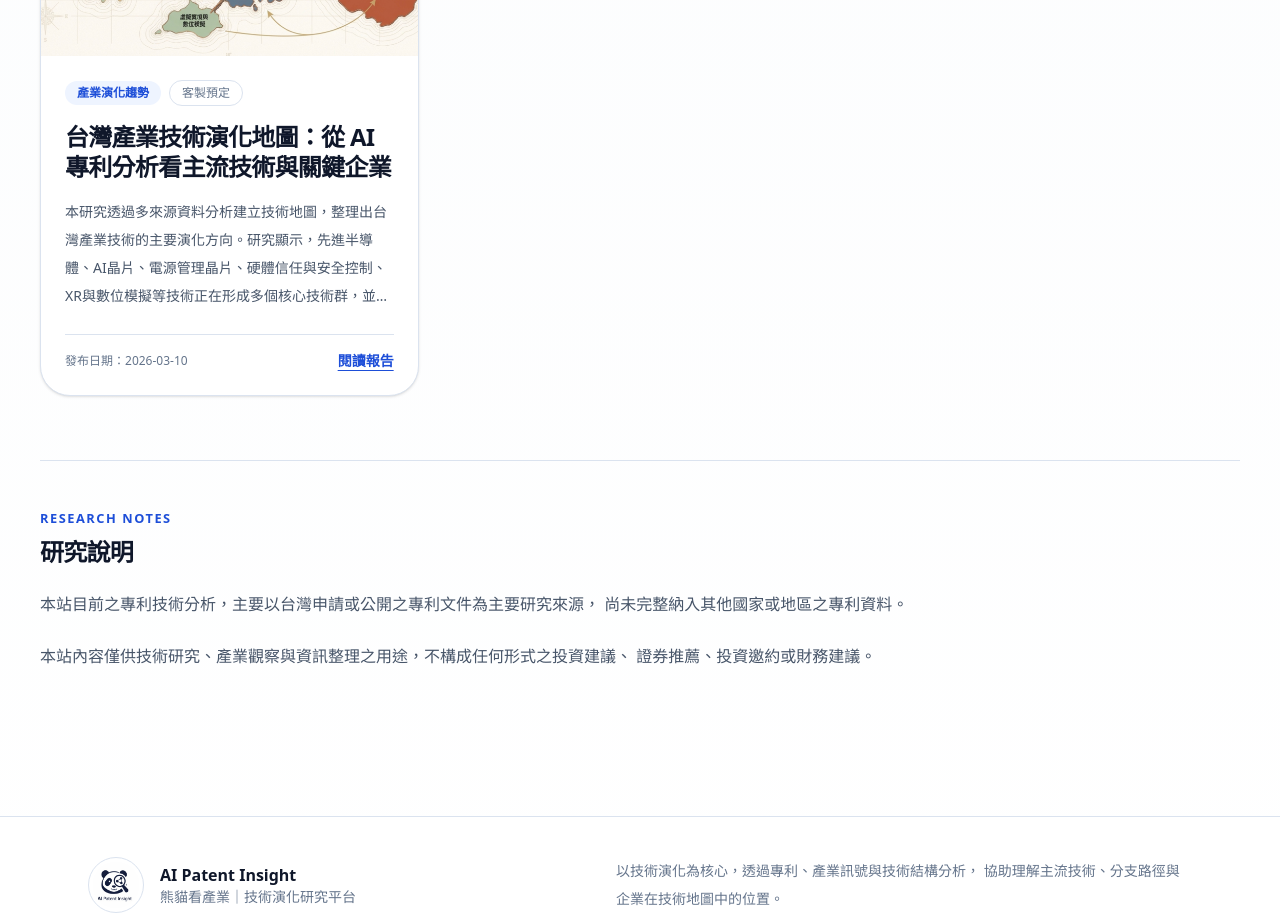
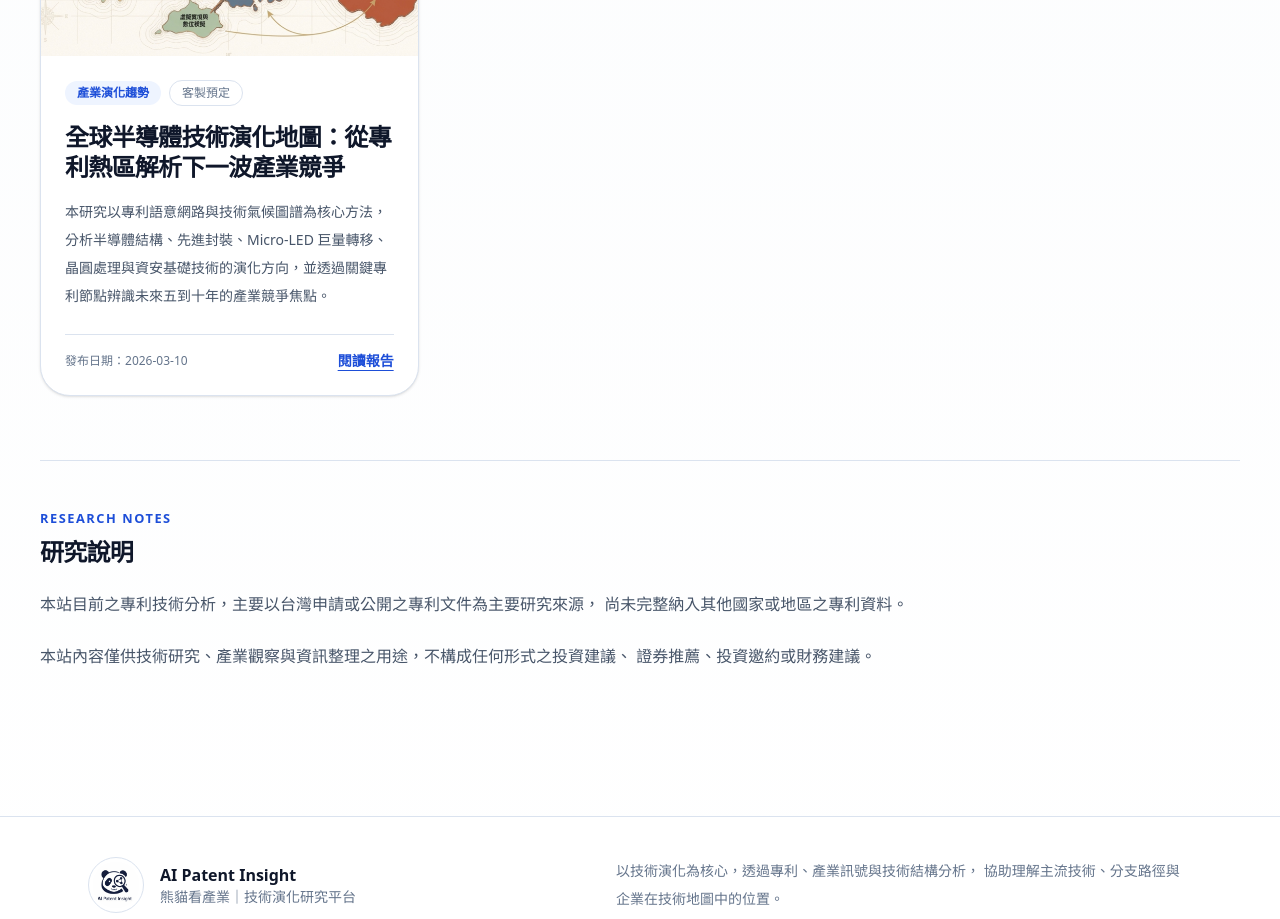
Before and after one commit to jzhangsys/aipatentinsight, a Next.js app: page /reports in a window 1280 px wide. Shown: the part 1340-2259 px from the top of the page. Built offline with nearby package versions, Linux system fonts and the light colour scheme.

Commit message:
Replace Taiwan report with semiconductor climate map article

```diff
--- a/content/reports/reports.ts
+++ b/content/reports/reports.ts
@@ -182,109 +182,119 @@ export const reports: ReportItem[] = [
   },
 
 
-  {
+    {
     slug: "taiwan-technology-evolution-map",
-    title: "台灣產業技術演化地圖：從 AI 專利分析看主流技術與關鍵企業",
+    title: "全球半導體技術演化地圖：從專利熱區解析下一波產業競爭",
     summary:
-      "本研究透過多來源資料分析建立技術地圖，整理出台灣產業技術的主要演化方向。研究顯示，先進半導體、AI晶片、電源管理晶片、硬體信任與安全控制、XR與數位模擬等技術正在形成多個核心技術群，並由不同企業在其中扮演關鍵角色。本報告嘗試從整體結構角度，理解這些技術如何在產業中形成互動關係。",
+      "本研究以專利語意網路與技術氣候圖譜為核心方法，分析半導體結構、先進封裝、Micro-LED 巨量轉移、晶圓處理與資安基礎技術的演化方向，並透過關鍵專利節點辨識未來五到十年的產業競爭焦點。",
     category: "產業演化趨勢",
     status: "custom-only",
     coverImage: "/images/reports/global-patent-technology-landscape-2026-cover.jpg",
     publishedAt: "2026-03-10",
     aiSummary: [
-      "本研究以台灣申請專利為主要資料來源，結合多源訊號與結構分析，辨識出台灣產業技術地圖中的主流與分支路徑。",
-      "整體技術結構可理解為由製造主幹、技術支撐層、系統整合層與應用擴散層所構成，不同企業則位於不同技術位置。",
-      "本文目的在於協助理解技術演化與公司定位，不構成任何投資建議。"
+      "2026 年半導體與顯示產業的競爭核心，正在從專利數量轉向技術熱區、橋接節點與技術轉折區域。",
+      "目前最值得關注的四個技術方向為半導體結構與記憶體微縮、先進封裝與光電整合、Micro-LED 巨量轉移，以及晶圓處理與精密檢測。",
+      "南亞科技、矽品精密、友達光電、台積電與中華電信等公司，分別在不同技術氣候區域中佔據關鍵位置。"
     ],
     faqs: [
       {
-        question: "什麼是技術演化地圖？",
+        question: "這篇研究的核心問題是什麼？",
         answer:
-          "技術演化地圖是將不同技術主題與其關聯結構整理成一張可被理解的產業地圖，用來觀察哪些技術位於主流、哪些屬於分支，以及不同公司在其中的角色。"
+          "本文要回答的核心問題，是 2026 年半導體與顯示產業的競爭焦點正在往哪些技術區域集中，以及哪些專利節點最值得持續追蹤。"
+      },
+      {
+        question: "什麼是技術熱區？",
+        answer:
+          "技術熱區是指專利密度、研發投入與競爭強度都相對較高的區域，通常代表該技術已經成為產業核心戰場。"
+      },
+      {
+        question: "什麼是橋接專利？",
+        answer:
+          "橋接專利是能夠連接不同技術團塊的關鍵專利，例如封裝技術可以同時連接晶片設計、散熱、通訊模組與系統整合。"
       },
       {
         question: "這篇研究的專利資料範圍是什麼？",
         answer:
-          "本文目前主要以台灣申請或公開之專利文件作為研究來源，尚未完整納入其他國家或地區之專利資料。"
+          "本文以目前系統中的專利資料與技術相態分析結果為基礎，並以對應專利號、公司與技術定位進行解讀。"
       },
       {
         question: "這篇內容是否構成投資建議？",
         answer:
           "不是。本文僅供技術研究、產業觀察與資訊整理之用途，不構成任何形式之投資建議、證券推薦、投資邀約或財務建議。"
-      },
-      {
-        question: "為什麼會提到公司名稱？",
-        answer:
-          "文中提及公司名稱，是為了說明企業在技術地圖中的結構位置與技術角色，不代表任何投資立場或價值判斷。"
       }
     ],
     sections: [
       {
-        heading: "為什麼要畫技術地圖",
+        heading: "AI 摘要",
         paragraphs: [
-          "當技術開始快速演化時，單一專利或單一公司已經很難解釋整個產業的方向。真正重要的是整體技術結構。",
-          "本研究嘗試透過專利資料、產業資訊與市場訊號等多種來源，整理出台灣產業技術之間的結構關係，並將這些關係轉換為一張技術地圖。",
-          "這張地圖不是單純的排名，而是試圖理解哪些技術正在形成主流、哪些技術仍在探索，以及不同公司在其中扮演的角色。"
+          "最新專利資料顯示，2026 年半導體與顯示產業的競爭核心不再只是專利總量，而是技術熱區、橋接節點與技術轉折區域的控制能力。",
+          "透過技術氣候圖譜可以觀察到四個高關注領域：半導體結構與記憶體微縮、先進封裝與光電整合、Micro-LED 巨量轉移，以及晶圓處理與精密檢測。",
+          "在這些技術區域中，南亞科技 TWI794094B、矽品精密 TWI793024B、友達光電 TWI800409B、台積電 TWI802449B 與中華電信 TWI802413B，分別代表不同層級的產業關鍵節點。"
         ]
       },
       {
-        heading: "研究方法概念",
+        heading: "技術氣候圖譜：理解產業創新結構",
         paragraphs: [
-          "本研究首先透過多來源資料建立技術集合，包括專利資料、產業輿情、資本市場資訊與總體經濟訊號。",
-          "接著透過結構分析方法整理技術之間的關係，建立技術空間中的位置與鄰近關係。",
-          "在此基礎上，再觀察技術的時間演化狀態，並透過企業資料理解不同公司在技術地圖中的位置。",
-          "最後從企業策略角度觀察不同技術之間的競合關係，以理解產業演化可能出現的方向。"
+          "在 Technology Climate Map 中，每一件專利都被視為技術網路中的動態節點，而不是靜態法律文件。透過專利語意、引用結構與時間演化，可以觀察技術如何形成熱區、冷海、橋接節點與湍流剪切帶。",
+          "Hot 代表高研發密度與產業核心競爭區，Dormant 代表目前活性較低但可能成為未來突破點，Bridge 代表連接不同技術領域的關鍵節點，Turbulence 則對應技術路線不穩定、容易出現重大轉折的區域。",
+          "這種分析方式的價值，在於讓技術演化不再只是抽象敘事，而能以地圖與氣候的方式被觀察、比較與判讀。"
         ]
       },
       {
-        heading: "半導體技術核心",
+        heading: "趨勢一：半導體結構與記憶體微縮",
         paragraphs: [
-          "台灣產業技術地圖的底層主幹仍然是半導體製造、製程設備、材料與記憶體支撐能力。這些能力不一定都直接面向終端市場，但它們決定了整體技術系統能否持續推進。",
-          "從技術地圖的角度來看，半導體核心不是單一公司或單一節點，而是一整組彼此支撐的技術群，包含製造、設備、光罩、材料與儲存體系。",
-          "這也是為什麼理解台灣產業時，不能只看終端產品，而要先看底層技術主幹是否穩固。"
+          "記憶體技術目前仍位於半導體創新的核心熱區。研發焦點集中在 FinFET 鰭片結構、Air Cavity 寄生電容抑制，以及電容轉接結構優化等方向。",
+          "其中，南亞科技的 TWI794094B 聚焦於鰭片半導體結構製備方法，屬於典型熱浪中心節點，顯示南亞科技在 DRAM 製程技術上的長期投入與穩定續航力。",
+          "另一方面，長鑫存儲的 TWI801305B 雖然目前偏向 Dormant，但位於熱區邊界，代表其比較器電路與失配校正技術仍具有未來性能優化的觀察價值。"
         ]
       },
       {
-        heading: "AI專用晶片",
+        heading: "趨勢二：先進封裝與光電整合",
         paragraphs: [
-          "在半導體主幹之上，AI專用晶片正逐漸形成新的主流技術節點。這類技術不只是傳統晶片設計的延伸，而是針對推論、訓練與特定運算負載所做的專門化硬體路徑。",
-          "AI專用晶片的重要性在於，它使整體技術地圖從通用運算逐步轉向任務導向運算，也讓技術競爭從製程與效能，進一步延伸到架構與工作負載最佳化。",
-          "因此，AI晶片不只是產品機會，而是整張技術地圖中最具方向性的中樞節點之一。"
+          "隨著 AI 與高效能運算需求增加，封裝技術已從傳統保護功能轉變為系統整合平台。高散熱封裝、天線整合與光電混合封裝正在快速升溫。",
+          "矽品精密的 TWI793024B 代表的是整合多組天線與散熱體的電子封裝技術。這類專利位於技術熱區，對 AI 伺服器、高速通訊與高熱密度系統都具有明顯價值。",
+          "信通綠能的 TWI800381B 則聚焦於覆晶封裝功率電晶體模組，目標在於降低寄生電感並提升功率輸出效率，屬於高功率應用與系統級整合的重要路徑。"
         ]
       },
       {
-        heading: "電源管理晶片",
+        heading: "趨勢三：Micro-LED 與巨量轉移",
         paragraphs: [
-          "當高效能運算與AI工作負載持續成長時，電源管理晶片的重要性也同步上升。這類技術往往不像處理器或記憶體那樣受到注意，但它們決定了整個系統能否穩定、高效地運作。",
-          "在技術地圖中，電源管理屬於典型的支撐層技術。它不一定位於最外顯的主流敘事中心，卻對伺服器、邊緣裝置、行動設備與高運算平台具有基礎影響。",
-          "也因此，電源管理晶片是理解技術演化時不可忽略的隱性主幹之一。"
+          "顯示產業正在從 LCD 與 OLED 向 Micro-LED 演化，而目前最大的技術瓶頸之一，就是如何有效完成巨量轉移。",
+          "友達光電的 TWI800409B 是典型的核心節點。這件專利聚焦於負壓式發光元件轉移設備，直接對應 Micro-LED 量產中的轉移效率與穩定性問題。",
+          "另一件值得注意的專利是創新服務的 TWI800448B。該技術利用磁吸力與負壓吸力提升巨量轉移的精準度，顯示顯示產業的核心戰場，已經從面板驅動進一步轉向設備工程與轉移機制。"
         ]
       },
       {
-        heading: "硬體信任與安全控制",
+        heading: "趨勢四：晶圓處理與精密檢測",
         paragraphs: [
-          "隨著資料中心、伺服器與AI基礎設施的複雜度提高，資訊安全控制也逐漸從軟體層延伸到硬體信任層。這使得安全控制不再只是附屬功能，而成為平台可信任性的核心條件。",
-          "在本研究中，這一層更適合被理解為硬體信任與安全控制，包括裝置身分、韌體驗證、遠端管理與平台可信任機制。",
-          "從技術地圖的角度來看，這類技術扮演的是控制節點角色。它不只是保護系統，更在整個技術結構中定義哪些系統能被信任、管理與延伸。"
+          "當製程節點逐漸逼近物理極限，晶圓預處理、表面檢測與固晶狀態辨識的重要性快速上升。這一區域往往不是最熱的主戰場，卻常常是最早出現技術分叉的位置。",
+          "西安奕斯偉的 TWI789328B 目前雖偏向 Dormant，但在技術氣候圖譜中屬於值得長期追蹤的轉折候選。這表示該技術雖然現在能量較低，但周圍技術環境正持續施加壓力。",
+          "梭特科技的 TWI803343B 則顯示出另一種價值：即使表面上不是熱區主角，仍然可能透過檢測方法連接製程設備、封裝與品質控制等多個技術群落。"
         ]
       },
       {
-        heading: "XR與數位模擬",
+        heading: "橋接專利與產業整合能力",
         paragraphs: [
-          "XR與數位模擬代表技術地圖由底層運算能力向外擴散後的重要應用層。這些技術整合了影像、感測、運算與互動能力，使技術系統不再停留於硬體層，而能進入更具體的使用場景。",
-          "從結構上看，XR不是孤立產業，而是AI運算、視覺處理、感測與裝置能力在更高層次上的匯流點。",
-          "因此，XR與數位模擬更適合被放在技術地圖的外圍擴散層，用來觀察底層主幹如何逐步轉化為可感知的應用場景。"
+          "在技術網路中，真正具有高產業價值的專利，不一定都是最熱的專利，很多時候反而是那些能夠連接不同技術團塊的橋接節點。",
+          "例如集創北方的 TWI793033B、旺矽科技的 TWI798127B，以及慧榮科技的 TWI799317B，都可被視為供應鏈中的技術整合節點。這類專利的價值，在於它們能夠打通不同工程路徑，形成新的產業走廊。",
+          "對產業決策者而言，橋接專利的重要性在於：它們往往比單點高熱專利更具有跨市場、跨供應鏈與跨產品線的延展能力。"
         ]
       },
       {
-        heading: "技術地圖觀察",
+        heading: "資安與系統可信度",
         paragraphs: [
-          "整體來看，台灣產業技術地圖並不是單一產業清單，而是一個由主幹、支撐、橋接與擴散層共同構成的結構。",
-          "先進半導體與製造技術構成底層主幹，AI專用晶片與系統整合形成中層節點，電源管理與安全控制則提供重要支撐，而XR與數位模擬則代表技術向外擴散的方向。",
-          "這樣的技術地圖有助於理解企業在整體產業技術結構中的位置，也更有助於觀察未來演化的可能路徑。"
+          "隨著 AI 晶片、邊緣設備與高連網系統大量部署，資安技術正在成為半導體產業的重要基礎層，而不再只是附屬功能。",
+          "中華電信的 TWI802413B 聚焦於異常通訊設備偵測，這類技術在技術氣候圖譜中的角色，很像網路系統裡的雷達站，負責監測異常設備與潛在攻擊訊號。",
+          "從產業演化的角度來看，資安已經逐漸嵌入通訊、邊緣運算與智慧設備生態系之中，成為支撐整體系統可信度的重要基礎。"
+        ]
+      },
+      {
+        heading: "產業演化洞察與結論",
+        paragraphs: [
+          "專利數據顯示三個重要現象。第一，技術熱區正在集中，尤其是半導體製程與先進封裝。第二，橋接專利的重要性持續上升，因為它們能夠連接不同技術領域。第三，剪切帶與熱區邊界上的 Dormant 專利，往往更值得被長期監控。",
+          "未來真正決定企業技術優勢的，不再只是專利數量，而是企業是否能掌握技術熱區、橋接節點與技術轉折區。",
+          "Technology Climate Map 的目的，就是讓這些產業結構以地圖的方式被清楚看見，幫助技術決策、產業觀察與後續研究建立更高解析度的判讀基礎。"
         ]
       }
     ]
-  },
-
-];
+  },];
```
